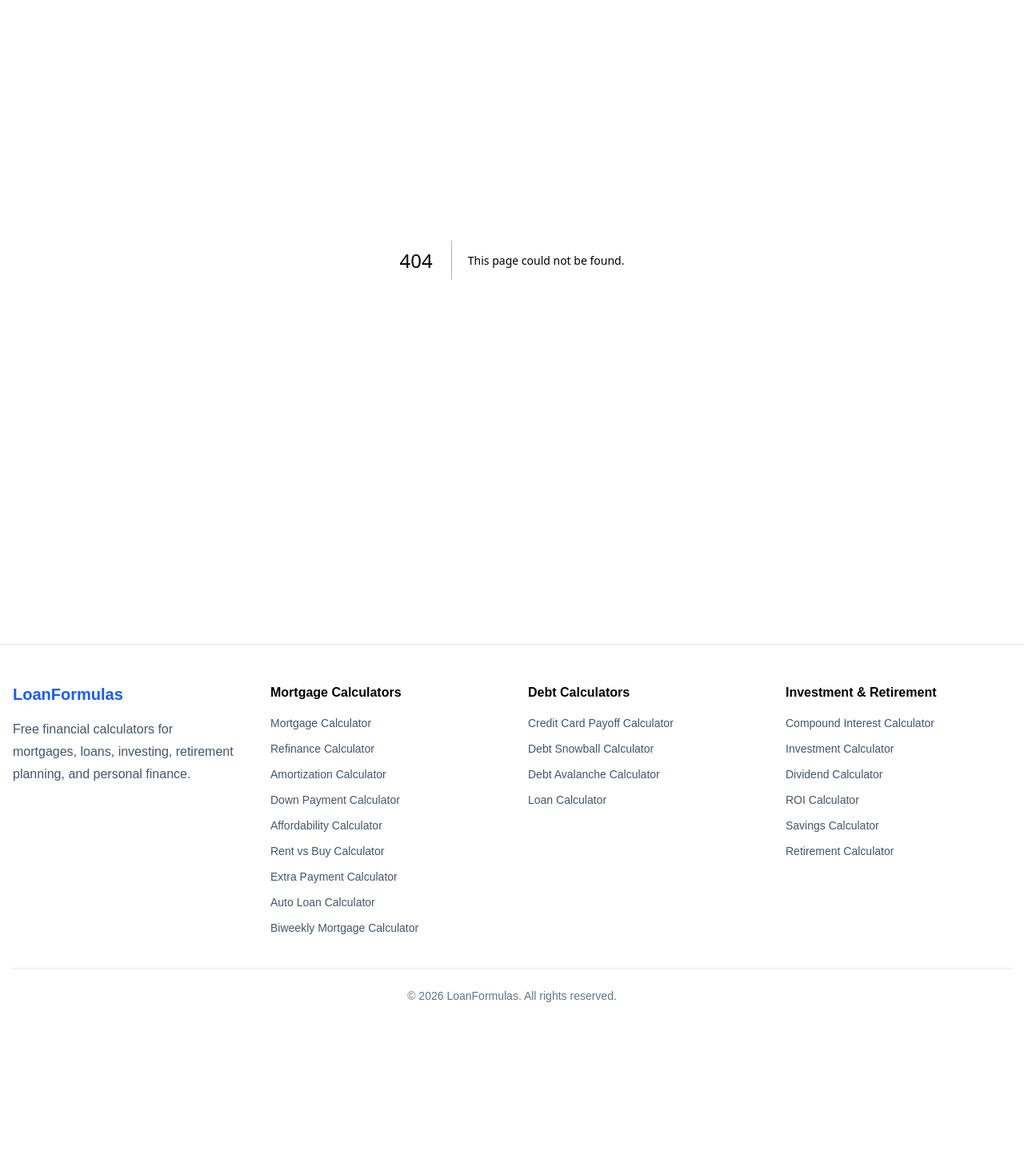
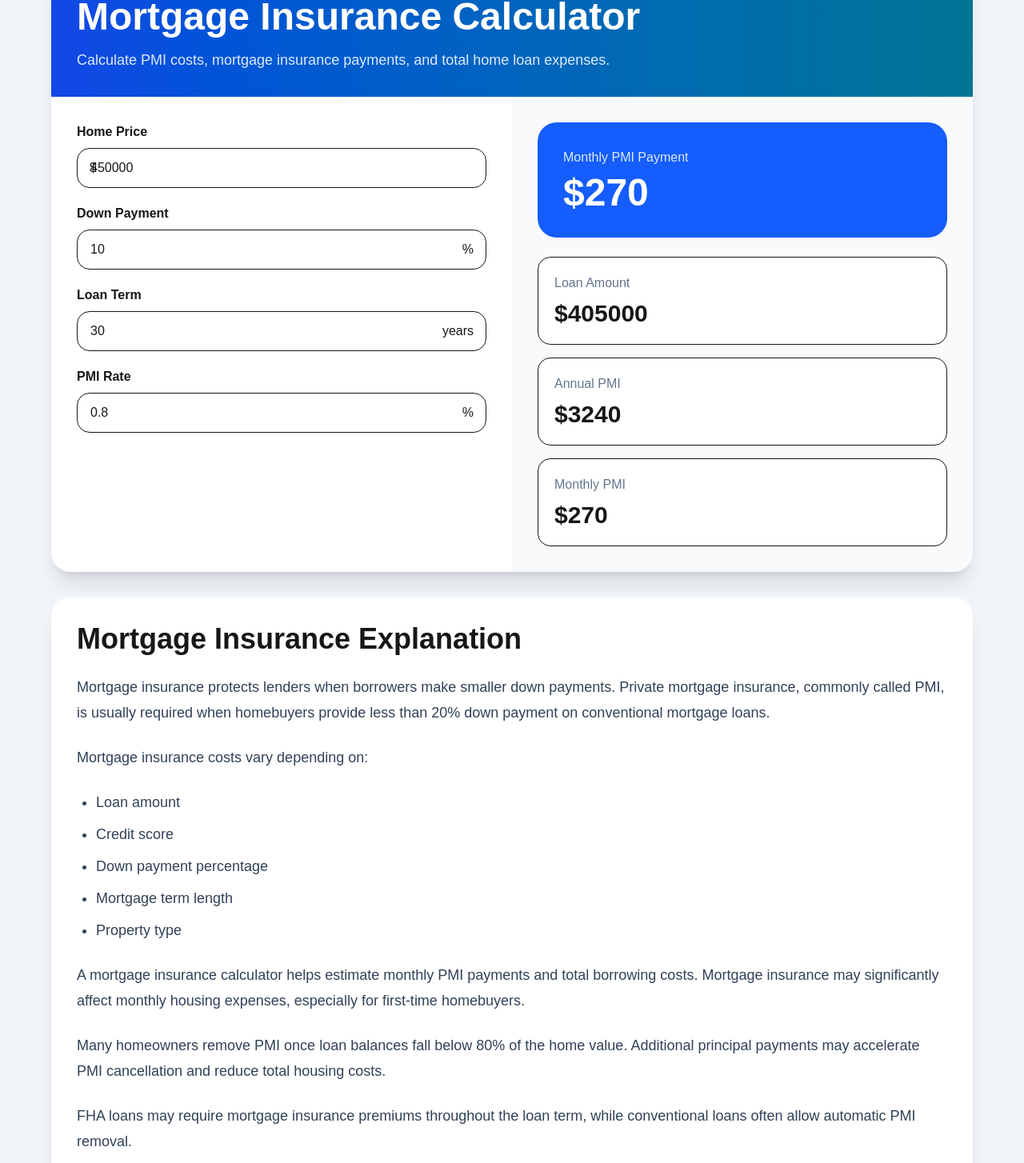
Before and after one commit to dekai-qingyang/seo-site, a Next.js app: page /mortgage-insurance-calculator in a window 1280 px wide. Before the commit this address had no page. Shown: the part 140-1594 px from the top of the page at 80% size. Before the commit the page ends 1443 px from the top, so only its background shows below. Built offline with nearby package versions, Linux system fonts and the light colour scheme.

Commit message:
add mortgage insurance calculator

```diff
--- /dev/null
+++ b/app/mortgage-insurance-calculator/layout.tsx
@@ -0,0 +1,15 @@
+import type { Metadata } from "next";
+
+export const metadata: Metadata = {
+  title: "Mortgage Insurance Calculator | LoanFormulas",
+  description:
+    "Calculate PMI costs, mortgage insurance payments, and total home loan expenses.",
+};
+
+export default function MortgageInsuranceLayout({
+  children,
+}: {
+  children: React.ReactNode;
+}) {
+  return <>{children}</>;
+}
--- /dev/null
+++ b/app/mortgage-insurance-calculator/page.tsx
@@ -0,0 +1,338 @@
+"use client"
+
+import { useState } from "react"
+
+export default function MortgageInsuranceCalculator() {
+
+  const [homePrice, setHomePrice] =
+    useState(450000)
+
+  const [downPayment, setDownPayment] =
+    useState(10)
+
+  const [loanTerm, setLoanTerm] =
+    useState(30)
+
+  const [pmiRate, setPmiRate] =
+    useState(0.8)
+
+  const loanAmount =
+    homePrice *
+    (1 - downPayment / 100)
+
+  const annualPMI =
+    loanAmount *
+    (pmiRate / 100)
+
+  const monthlyPMI =
+    annualPMI / 12
+
+  return (
+
+    <main className="min-h-screen bg-slate-100 py-10 px-4">
+
+      <div className="max-w-6xl mx-auto">
+
+        <div className="bg-white rounded-3xl shadow-xl overflow-hidden">
+
+          <div className="bg-gradient-to-r from-blue-700 to-cyan-700 text-white p-8">
+
+            <h1 className="text-5xl font-black mb-4">
+              Mortgage Insurance Calculator
+            </h1>
+
+            <p className="text-blue-100 text-lg">
+              Calculate PMI costs,
+              mortgage insurance payments,
+              and total home loan expenses.
+            </p>
+
+          </div>
+
+          <div className="grid lg:grid-cols-2">
+
+            <div className="p-8 space-y-5">
+
+              <InputField
+                label="Home Price"
+                value={homePrice}
+                setValue={setHomePrice}
+                prefix="$"
+              />
+
+              <InputField
+                label="Down Payment"
+                value={downPayment}
+                setValue={setDownPayment}
+                suffix="%"
+              />
+
+              <InputField
+                label="Loan Term"
+                value={loanTerm}
+                setValue={setLoanTerm}
+                suffix=" years"
+              />
+
+              <InputField
+                label="PMI Rate"
+                value={pmiRate}
+                setValue={setPmiRate}
+                suffix="%"
+              />
+
+            </div>
+
+            <div className="bg-slate-50 p-8">
+
+              <div className="bg-blue-600 text-white rounded-3xl p-8 mb-6">
+
+                <p className="text-blue-100 mb-2">
+                  Monthly PMI Payment
+                </p>
+
+                <h2 className="text-5xl font-black">
+                  ${monthlyPMI.toFixed(0)}
+                </h2>
+
+              </div>
+
+              <div className="space-y-4">
+
+                <SummaryCard
+                  title="Loan Amount"
+                  value={`$${loanAmount.toFixed(0)}`}
+                />
+
+                <SummaryCard
+                  title="Annual PMI"
+                  value={`$${annualPMI.toFixed(0)}`}
+                />
+
+                <SummaryCard
+                  title="Monthly PMI"
+                  value={`$${monthlyPMI.toFixed(0)}`}
+                />
+
+              </div>
+
+            </div>
+
+          </div>
+
+        </div>
+
+        {/* Explanation */}
+
+        <section className="bg-white rounded-3xl shadow-xl p-8 mt-8">
+
+          <h2 className="text-4xl font-black mb-6">
+            Mortgage Insurance Explanation
+          </h2>
+
+          <div className="space-y-6 text-slate-700 text-lg leading-8">
+
+            <p>
+              Mortgage insurance protects lenders
+              when borrowers make smaller down payments.
+              Private mortgage insurance,
+              commonly called PMI,
+              is usually required
+              when homebuyers provide less than 20%
+              down payment on conventional mortgage loans.
+            </p>
+
+            <p>
+              Mortgage insurance costs vary depending on:
+            </p>
+
+            <ul className="list-disc pl-6 space-y-2">
+
+              <li>Loan amount</li>
+
+              <li>Credit score</li>
+
+              <li>Down payment percentage</li>
+
+              <li>Mortgage term length</li>
+
+              <li>Property type</li>
+
+            </ul>
+
+            <p>
+              A mortgage insurance calculator helps estimate
+              monthly PMI payments
+              and total borrowing costs.
+              Mortgage insurance may significantly affect
+              monthly housing expenses,
+              especially for first-time homebuyers.
+            </p>
+
+            <p>
+              Many homeowners remove PMI
+              once loan balances fall below
+              80% of the home value.
+              Additional principal payments
+              may accelerate PMI cancellation
+              and reduce total housing costs.
+            </p>
+
+            <p>
+              FHA loans may require mortgage insurance premiums
+              throughout the loan term,
+              while conventional loans
+              often allow automatic PMI removal.
+            </p>
+
+          </div>
+
+        </section>
+
+        {/* Formula */}
+
+        <section className="bg-white rounded-3xl shadow-xl p-8 mt-8">
+
+          <h2 className="text-4xl font-black mb-6">
+            Mortgage Insurance Formula
+          </h2>
+
+          <div className="bg-slate-100 rounded-2xl p-6 font-mono text-lg">
+
+            Annual PMI = Loan Amount × PMI Rate
+
+          </div>
+
+        </section>
+
+        {/* FAQ */}
+
+        <section className="bg-white rounded-3xl shadow-xl p-8 mt-8">
+
+          <h2 className="text-4xl font-black mb-6">
+            Mortgage Insurance FAQ
+          </h2>
+
+          <div className="space-y-8 text-slate-700 leading-8 text-lg">
+
+            <div>
+
+              <h3 className="font-black text-2xl mb-3">
+                What is PMI?
+              </h3>
+
+              <p>
+                PMI stands for private mortgage insurance.
+                It protects lenders when borrowers
+                make smaller down payments.
+              </p>
+
+            </div>
+
+            <div>
+
+              <h3 className="font-black text-2xl mb-3">
+                Can PMI be removed?
+              </h3>
+
+              <p>
+                Yes.
+                Many conventional loans
+                allow PMI removal
+                once home equity reaches 20%.
+              </p>
+
+            </div>
+
+            <div>
+
+              <h3 className="font-black text-2xl mb-3">
+                Does PMI increase monthly payments?
+              </h3>
+
+              <p>
+                Yes.
+                Mortgage insurance is usually added
+                to monthly mortgage costs.
+              </p>
+
+            </div>
+
+          </div>
+
+        </section>
+
+      </div>
+
+    </main>
+
+  )
+}
+
+function InputField({
+  label,
+  value,
+  setValue,
+  prefix,
+  suffix,
+}: any) {
+
+  return (
+
+    <div>
+
+      <label className="block font-semibold mb-2">
+        {label}
+      </label>
+
+      <div className="relative">
+
+        {prefix && (
+          <span className="absolute left-4 top-1/2 -translate-y-1/2">
+            {prefix}
+          </span>
+        )}
+
+        <input
+          type="number"
+          value={value}
+          onChange={(e) =>
+            setValue(Number(e.target.value))
+          }
+          className="w-full border rounded-2xl py-3 px-4"
+        />
+
+        {suffix && (
+          <span className="absolute right-4 top-1/2 -translate-y-1/2">
+            {suffix}
+          </span>
+        )}
+
+      </div>
+
+    </div>
+
+  )
+}
+
+function SummaryCard({
+  title,
+  value,
+}: any) {
+
+  return (
+
+    <div className="bg-white rounded-2xl border p-5">
+
+      <p className="text-slate-500 mb-2">
+        {title}
+      </p>
+
+      <h3 className="text-3xl font-black">
+        {value}
+      </h3>
+
+    </div>
+
+  )
+}
```
